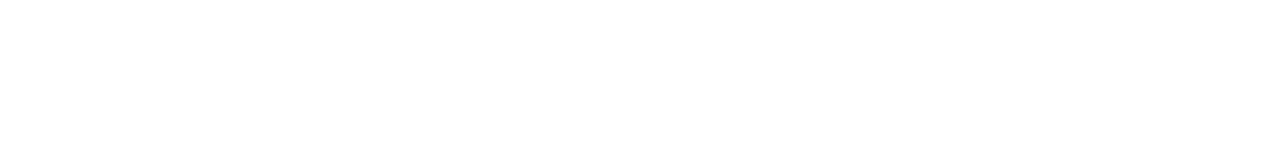
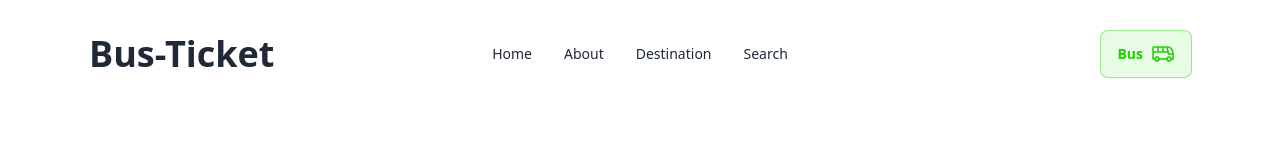
Before and after one commit to indraghosh02/smart-ticketing, a plain HTML site: page index.html in a window 1280 px wide. Drawn offline with nearby package versions, Linux system fonts and the light colour scheme.

Commit message:
navbar added

```diff
--- a/index.html
+++ b/index.html
@@ -6,11 +6,44 @@
     <title>Bus Ticket</title>
     <!-- Tailwind and daisy ui -->
     <link href="https://cdn.jsdelivr.net/npm/daisyui@4.6.0/dist/full.min.css" rel="stylesheet" type="text/css" />
-<script src="https://cdn.tailwindcss.com"></script>
+    <script src="https://cdn.tailwindcss.com"></script>
+    <!-- font -->
+    <link rel="stylesheet" href="styles/style.css">
 </head>
 <body>
-    <header>
-
+    <header class="ml-20 mr-20">
+        <nav class="mb-10 mt-5">
+            <div class="navbar bg-base-100">
+                <div class="navbar-start">
+                  <div class="dropdown">
+                    <div tabindex="0" role="button" class="btn btn-ghost lg:hidden">
+                      <svg xmlns="http://www.w3.org/2000/svg" class="h-5 w-5" fill="none" viewBox="0 0 24 24" stroke="currentColor"><path stroke-linecap="round" stroke-linejoin="round" stroke-width="2" d="M4 6h16M4 12h8m-8 6h16" /></svg>
+                    </div>
+                    <ul tabindex="0" class="menu menu-sm dropdown-content mt-3 z-[1] p-2 shadow bg-base-100 rounded-box w-52">
+                        <li><a>Home</a></li>
+                        <li><a>About</a></li>
+                        <li><a>Destination</a></li>
+                        <li><a>Search</a></li>
+                    </ul>
+                  </div>
+                  <h1 class="btn-ghost text-4xl font-extrabold">Bus-Ticket</h1>
+                </div>
+                <div class="navbar-center hidden lg:flex">
+                  <ul class="menu menu-horizontal px-1">
+                        <li><a>Home</a></li>
+                        <li><a>About</a></li>
+                        <li><a>Destination</a></li>
+                        <li><a>Search</a></li>
+                  </ul>
+                </div>
+                <div class="navbar-end gap-5">
+                    <i class="fa-solid fa-magnifying-glass hidden lg:block"></i>
+                  <a class="btn bg-[#1DD1001A]  border-[#1DD10066] text-[#1DD100] ">Bus
+                    <img src="images/bus-icon.png" alt="">
+                  </a>
+                </div>
+              </div>
+        </nav>
     </header>
     <main>
 
--- /dev/null
+++ b/styles/style.css
@@ -0,0 +1,15 @@
+@import url('https://fonts.googleapis.com/css2?family=Anton&family=Poppins:wght@400;500;600;700;800&display=swap');
+
+
+.font-poppins{
+
+    font-family: 'Poppins', sans-serif;
+
+}
+
+.font-anton{
+
+    font-family: 'Anton', sans-serif;
+
+
+}
```
Also changed, not shown: images/banner.png (added), images/bus-icon.png (added), images/bus-logo.png (added), images/cupon-devider.png (added), images/fare.png (added), images/info-devider.png (added), images/people.png (added), images/playstore.png (added), images/seat-gray.png (added), images/seat-green-filled.png (added), images/seat-green.png (added), images/stoppage.png (added), images/success.png (added), images/ticket-cupon.png (added).
